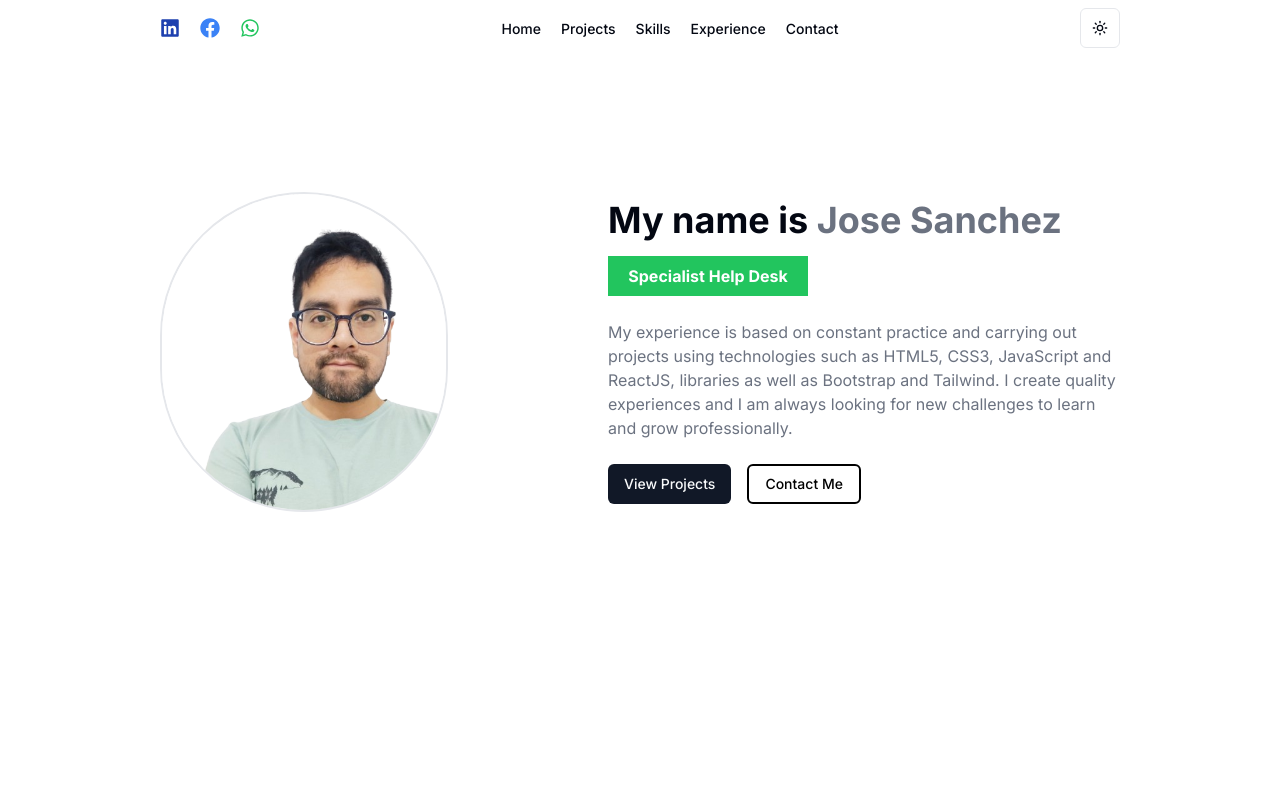
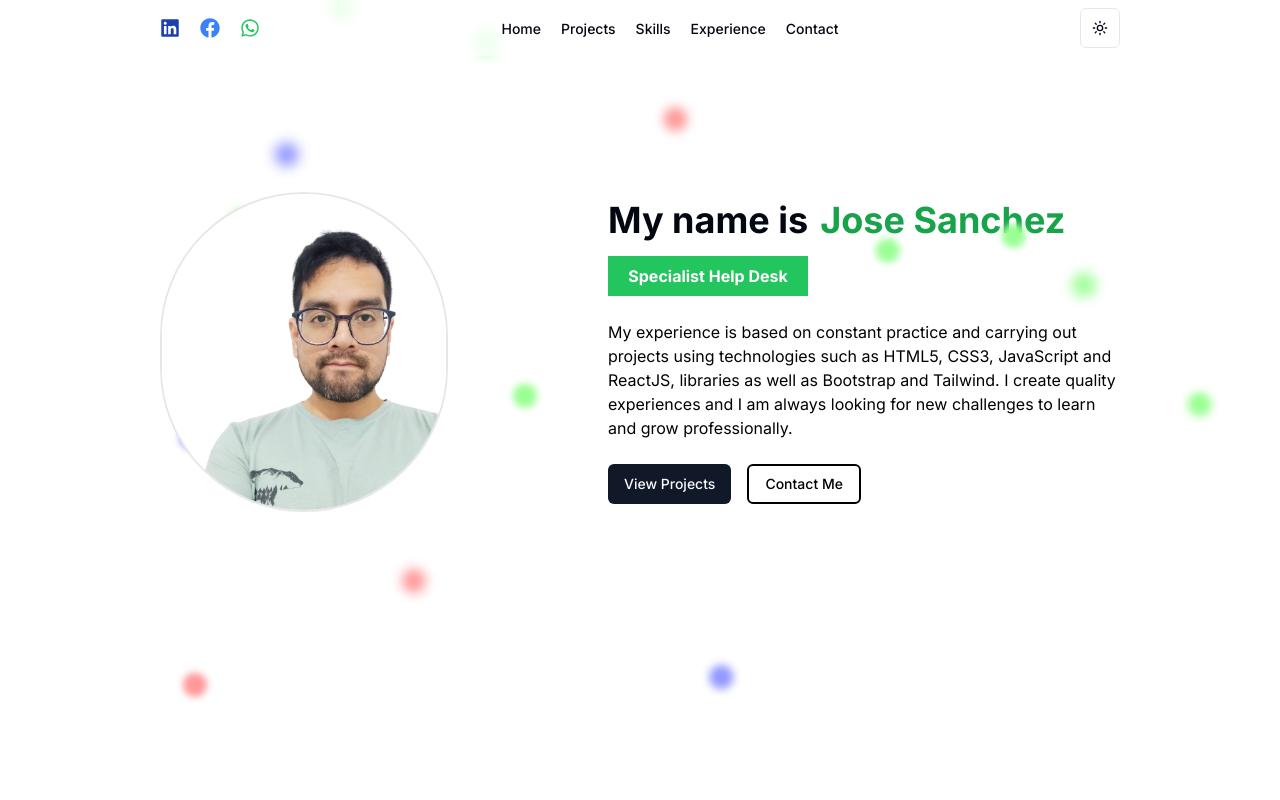
Before and after one commit to JoseSanchez90/portafolio-cv-2025, a Next.js app: page / in a window 1280 px wide. Shown: the top 800 px of the page. Built offline with nearby package versions, Linux system fonts and the light colour scheme.

Commit message:
update portfolio, add background animation

```diff
--- a/app/globals.css
+++ b/app/globals.css
@@ -60,6 +60,314 @@ body {
     --chart-4: 280 65% 60%;
     --chart-5: 340 75% 55%;
   }
+
+  @keyframes move {
+    100% {
+        transform: translate3d(0, 0, 1px) rotate(360deg);
+    }
+}
+
+@keyframes move {
+  100% {
+      transform: translate3d(0, 0, 1px) rotate(360deg);
+  }
+}
+
+.background {
+  position: fixed;
+  width: 100vw;
+  height: 100vh;
+  top: 0;
+  left: 0;
+  background: transparent;
+  overflow: hidden;
+}
+
+.background .bkg {
+  width: 3vmin;
+  height: 3vmin;
+  border-radius: 3vmin;
+  backface-visibility: hidden;
+  position: absolute;
+  animation: move;
+  animation-duration: 45;
+  animation-timing-function: linear;
+  animation-iteration-count: infinite;
+}
+
+
+.background .bkg:nth-child(0) {
+  color: #9497ff;
+  top: 94%;
+  left: 49%;
+  animation-duration: 32s;
+  animation-delay: -28s;
+  transform-origin: 11vw 9vh;
+  box-shadow: -6vmin 0 1.2341983785748984vmin currentColor;
+}
+.background .bkg:nth-child(1) {
+  color: #9497ff;
+  top: 52%;
+  left: 84%;
+  animation-duration: 42s;
+  animation-delay: -5s;
+  transform-origin: 22vw 17vh;
+  box-shadow: -6vmin 0 0.789245272388327vmin currentColor;
+}
+.background .bkg:nth-child(2) {
+  color: #ff9999;
+  top: 56%;
+  left: 10%;
+  animation-duration: 25s;
+  animation-delay: -33s;
+  transform-origin: -13vw -2vh;
+  box-shadow: 6vmin 0 1.6167710501028674vmin currentColor;
+}
+.background .bkg:nth-child(3) {
+  color: #9bff94;
+  top: 7%;
+  left: 98%;
+  animation-duration: 46s;
+  animation-delay: -49s;
+  transform-origin: -21vw 21vh;
+  box-shadow: -6vmin 0 1.0409156904558758vmin currentColor;
+}
+.background .bkg:nth-child(4) {
+  color: #9497ff;
+  top: 41%;
+  left: 83%;
+  animation-duration: 39s;
+  animation-delay: -9s;
+  transform-origin: 15vw 18vh;
+  box-shadow: -6vmin 0 1.5638328500058643vmin currentColor;
+}
+.background .bkg:nth-child(5) {
+  color: #9bff94;
+  top: 22%;
+  left: 73%;
+  animation-duration: 22s;
+  animation-delay: -24s;
+  transform-origin: 3vw 12vh;
+  box-shadow: -6vmin 0 1.604775777765539vmin currentColor;
+}
+.background .bkg:nth-child(6) {
+  color: #ff9999;
+  top: 69%;
+  left: 93%;
+  animation-duration: 36s;
+  animation-delay: -24s;
+  transform-origin: 25vw 9vh;
+  box-shadow: 6vmin 0 1.6068746489845185vmin currentColor;
+}
+.background .bkg:nth-child(7) {
+  color: #9bff94;
+  top: 19%;
+  left: 90%;
+  animation-duration: 35s;
+  animation-delay: -46s;
+  transform-origin: -24vw -15vh;
+  box-shadow: -6vmin 0 1.3337919300387815vmin currentColor;
+}
+.background .bkg:nth-child(8) {
+  color: #9497ff;
+  top: 66%;
+  left: 15%;
+  animation-duration: 23s;
+  animation-delay: -35s;
+  transform-origin: -7vw -8vh;
+  box-shadow: -6vmin 0 0.8584786748602222vmin currentColor;
+}
+.background .bkg:nth-child(9) {
+  color: #9497ff;
+  top: 10%;
+  left: 41%;
+  animation-duration: 23s;
+  animation-delay: -5s;
+  transform-origin: -6vw -23vh;
+  box-shadow: -6vmin 0 1.6809374721160553vmin currentColor;
+}
+.background .bkg:nth-child(10) {
+  color: #9bff94;
+  top: 75%;
+  left: 82%;
+  animation-duration: 14s;
+  animation-delay: -44s;
+  transform-origin: -4vw -20vh;
+  box-shadow: 6vmin 0 0.8153614263035529vmin currentColor;
+}
+.background .bkg:nth-child(11) {
+  color: #ff9999;
+  top: 98%;
+  left: 34%;
+  animation-duration: 49s;
+  animation-delay: -28s;
+  transform-origin: -14vw 4vh;
+  box-shadow: -6vmin 0 0.9348728167391971vmin currentColor;
+}
+.background .bkg:nth-child(12) {
+  color: #9bff94;
+  top: 7%;
+  left: 22%;
+  animation-duration: 11s;
+  animation-delay: -48s;
+  transform-origin: -10vw -2vh;
+  box-shadow: 6vmin 0 1.4199977599070825vmin currentColor;
+}
+.background .bkg:nth-child(13) {
+  color: #9bff94;
+  top: 46%;
+  left: 37%;
+  animation-duration: 55s;
+  animation-delay: -49s;
+  transform-origin: -20vw -20vh;
+  box-shadow: 6vmin 0 0.9069272467129645vmin currentColor;
+}
+.background .bkg:nth-child(14) {
+  color: #ff9999;
+  top: 7%;
+  left: 51%;
+  animation-duration: 19s;
+  animation-delay: -33s;
+  transform-origin: -5vw -5vh;
+  box-shadow: 6vmin 0 1.343939616878536vmin currentColor;
+}
+.background .bkg:nth-child(15) {
+  color: #9bff94;
+  top: 79%;
+  left: 94%;
+  animation-duration: 40s;
+  animation-delay: -19s;
+  transform-origin: 8vw 2vh;
+  box-shadow: 6vmin 0 1.6917680285245627vmin currentColor;
+}
+.background .bkg:nth-child(16) {
+  color: #ff9999;
+  top: 5%;
+  left: 54%;
+  animation-duration: 11s;
+  animation-delay: -20s;
+  transform-origin: 23vw -3vh;
+  box-shadow: 6vmin 0 1.2055636541429604vmin currentColor;
+}
+.background .bkg:nth-child(17) {
+  color: #9bff94;
+  top: 70%;
+  left: 13%;
+  animation-duration: 26s;
+  animation-delay: -41s;
+  transform-origin: -17vw -22vh;
+  box-shadow: 6vmin 0 1.0847293677763408vmin currentColor;
+}
+.background .bkg:nth-child(18) {
+  color: #9bff94;
+  top: 43%;
+  left: 63%;
+  animation-duration: 24s;
+  animation-delay: -20s;
+  transform-origin: 18vw -1vh;
+  box-shadow: 6vmin 0 0.9130254443222046vmin currentColor;
+}
+.background .bkg:nth-child(19) {
+  color: #9497ff;
+  top: 61%;
+  left: 66%;
+  animation-duration: 15s;
+  animation-delay: -5s;
+  transform-origin: 5vw 25vh;
+  box-shadow: 6vmin 0 1.0006964391171922vmin currentColor;
+}
+.background .bkg:nth-child(20) {
+  color: #9497ff;
+  top: 16%;
+  left: 46%;
+  animation-duration: 34s;
+  animation-delay: -18s;
+  transform-origin: -9vw 21vh;
+  box-shadow: 6vmin 0 1.5878228476843768vmin currentColor;
+}
+.background .bkg:nth-child(21) {
+  color: #ff9999;
+  top: 22%;
+  left: 23%;
+  animation-duration: 9s;
+  animation-delay: -25s;
+  transform-origin: 11vw -22vh;
+  box-shadow: -6vmin 0 1.2575589684634718vmin currentColor;
+}
+.background .bkg:nth-child(22) {
+  color: #9bff94;
+  top: 37%;
+  left: 55%;
+  animation-duration: 27s;
+  animation-delay: -14s;
+  transform-origin: -17vw 3vh;
+  box-shadow: 6vmin 0 1.5191995411751908vmin currentColor;
+}
+.background .bkg:nth-child(23) {
+  color: #ff9999;
+  top: 50%;
+  left: 9%;
+  animation-duration: 26s;
+  animation-delay: -15s;
+  transform-origin: 21vw -22vh;
+  box-shadow: -6vmin 0 1.4304763408485868vmin currentColor;
+}
+.background .bkg:nth-child(24) {
+  color: #9497ff;
+  top: 1%;
+  left: 10%;
+  animation-duration: 36s;
+  animation-delay: -14s;
+  transform-origin: -21vw -9vh;
+  box-shadow: 6vmin 0 1.643915025012125vmin currentColor;
+}
+.background .bkg:nth-child(25) {
+  color: #9bff94;
+  top: 69%;
+  left: 80%;
+  animation-duration: 14s;
+  animation-delay: -17s;
+  transform-origin: 21vw 12vh;
+  box-shadow: -6vmin 0 1.1700622111968102vmin currentColor;
+}
+.background .bkg:nth-child(26) {
+  color: #9497ff;
+  top: 22%;
+  left: 73%;
+  animation-duration: 54s;
+  animation-delay: -43s;
+  transform-origin: -7vw 1vh;
+  box-shadow: -6vmin 0 0.87765049610941vmin currentColor;
+}
+.background .bkg:nth-child(27) {
+  color: #9497ff;
+  top: 37%;
+  left: 36%;
+  animation-duration: 53s;
+  animation-delay: -2s;
+  transform-origin: 24vw 6vh;
+  box-shadow: -6vmin 0 1.4112847813269591vmin currentColor;
+}
+.background .bkg:nth-child(28) {
+  color: #9497ff;
+  top: 94%;
+  left: 13%;
+  animation-duration: 36s;
+  animation-delay: -12s;
+  transform-origin: -7vw -1vh;
+  box-shadow: -6vmin 0 0.7831338820172622vmin currentColor;
+}
+.background .bkg:nth-child(29) {
+  color: #9497ff;
+  top: 19%;
+  left: 9%;
+  animation-duration: 12s;
+  animation-delay: -45s;
+  transform-origin: 0vw -3vh;
+  box-shadow: -6vmin 0 1.5695655080805444vmin currentColor;
+}
+
+
 }
 
 @layer base {
--- a/app/page.tsx
+++ b/app/page.tsx
@@ -101,6 +101,33 @@ export default function Home() {
 
   return (
     <div className="flex flex-col items-center justify-center min-h-screen">
+      <div className="background">
+        <span className="bkg"></span>
+        <span className="bkg"></span>
+        <span className="bkg"></span>
+        <span className="bkg"></span>
+        <span className="bkg"></span>
+        <span className="bkg"></span>
+        <span className="bkg"></span>
+        <span className="bkg"></span>
+        <span className="bkg"></span>
+        <span className="bkg"></span>
+        <span className="bkg"></span>
+        <span className="bkg"></span>
+        <span className="bkg"></span>
+        <span className="bkg"></span>
+        <span className="bkg"></span>
+        <span className="bkg"></span>
+        <span className="bkg"></span>
+        <span className="bkg"></span>
+        <span className="bkg"></span>
+        <span className="bkg"></span>
+        <span className="bkg"></span>
+        <span className="bkg"></span>
+        <span className="bkg"></span>
+        <span className="bkg"></span>
+        <span className="bkg"></span>
+      </div>
       <header className="w-full bg-background/80 backdrop-blur-sm fixed top-0 z-50 py-2">
         <nav className="container flex flex-row justify-between items-center mx-auto px-4 sm:px-10 md:px-20 xl:px-40">
           <div className="flex flex-row justify-center gap-5">
@@ -135,16 +162,16 @@ export default function Home() {
 
       <main className="container mx-auto px-10 md:px-8 lg:px-16 xl:px-40 space-y-16 md:space-y-32">
         <AnimatedSection>
-          <section id="home" className="flex flex-col lg:flex lg:flex-row sm:grid sm:grid-rows-2 w-full py-20 gap-16 lg:py-48 lg:gap-40 items-center justify-center">
+          <section id="home" className="flex flex-col lg:flex lg:flex-row sm:grid sm:grid-rows-2 w-full py-20 gap-8 md:gap-16 lg:py-48 lg:gap-40 items-center justify-center">
             <div className="relative w-48 h-48 md:w-80 md:h-80 mx-auto">
               <Image src={Perfil} alt="Jose" fill className="rounded-full border-2 border-gray-200 shadow-xs shadow-gray-400 object-cover"/>
             </div>
             <div className="max-w-lg text-center lg:text-left">
-              <h1 className="text-3xl md:text-4xl font-bold mb-4">
-                My name is <span className="text-gray-500">Jose Sanchez</span>
+              <h1 className="flex flex-col lg:flex-row lg:gap-3 text-3xl md:text-4xl font-bold mb-4">
+                My name is<span className="text-green-600 dark:text-green-400">Jose Sanchez</span>
               </h1>
               <AnimatedSpecialties />
-              <p className="text-sm md:text-base text-muted-foreground mb-6">
+              <p className="text-sm md:text-base text-black dark:text-white foreground mb-6">
                 My experience is based on constant practice and carrying out projects using technologies such as HTML5,
                 CSS3, JavaScript and ReactJS, libraries as well as Bootstrap and Tailwind. I create quality experiences
                 and I am always looking for new challenges to learn and grow professionally.
--- a/components/AnimatedSpecialties.tsx
+++ b/components/AnimatedSpecialties.tsx
@@ -44,7 +44,7 @@ const AnimatedSpecialties: React.FC = () => {
   }, [page, paginate]) // Added paginate to dependencies
 
   return (
-    <div className="relative h-16 overflow-hidden">
+    <div className="relative h-16 overflow-hidden flex justify-center lg:justify-start">
       <AnimatePresence initial={false} custom={direction}>
         <motion.div
           key={page}
```
